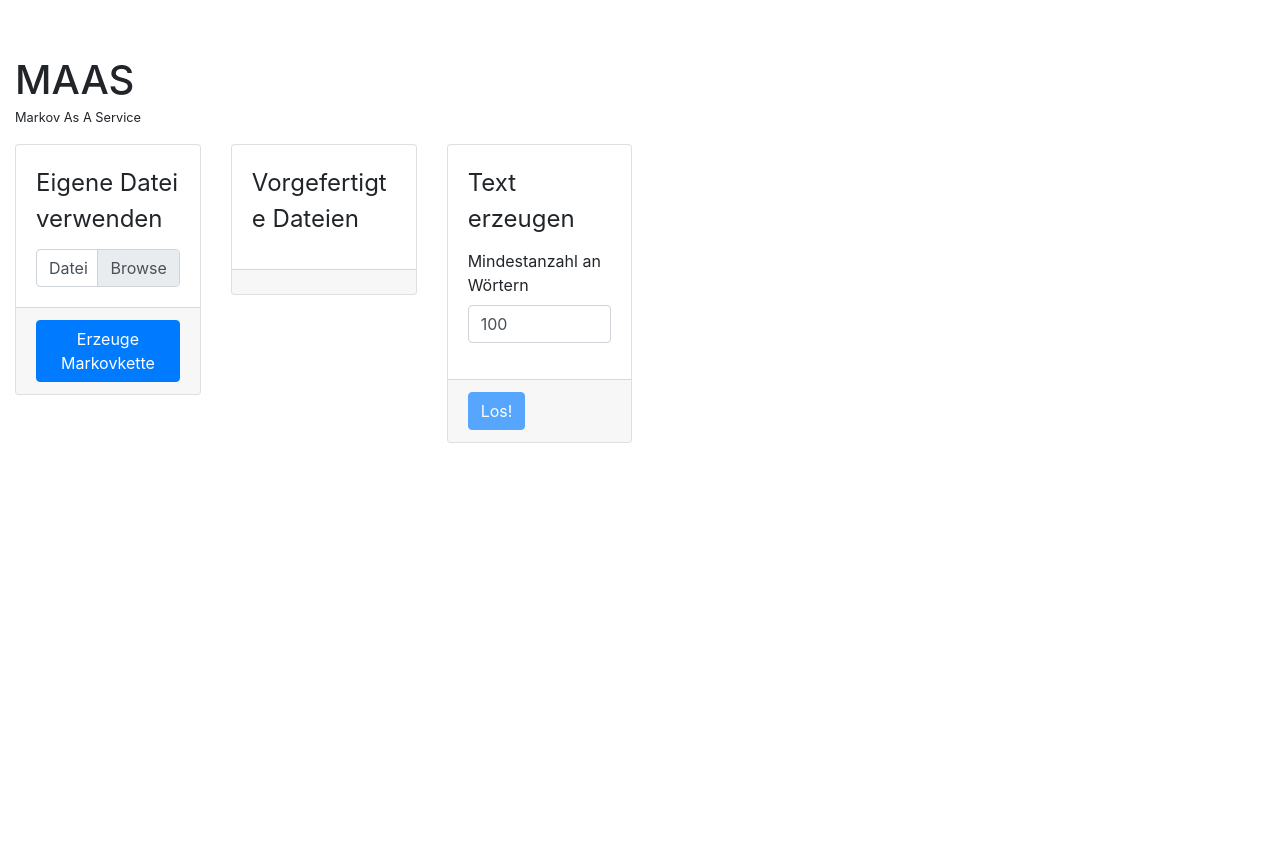
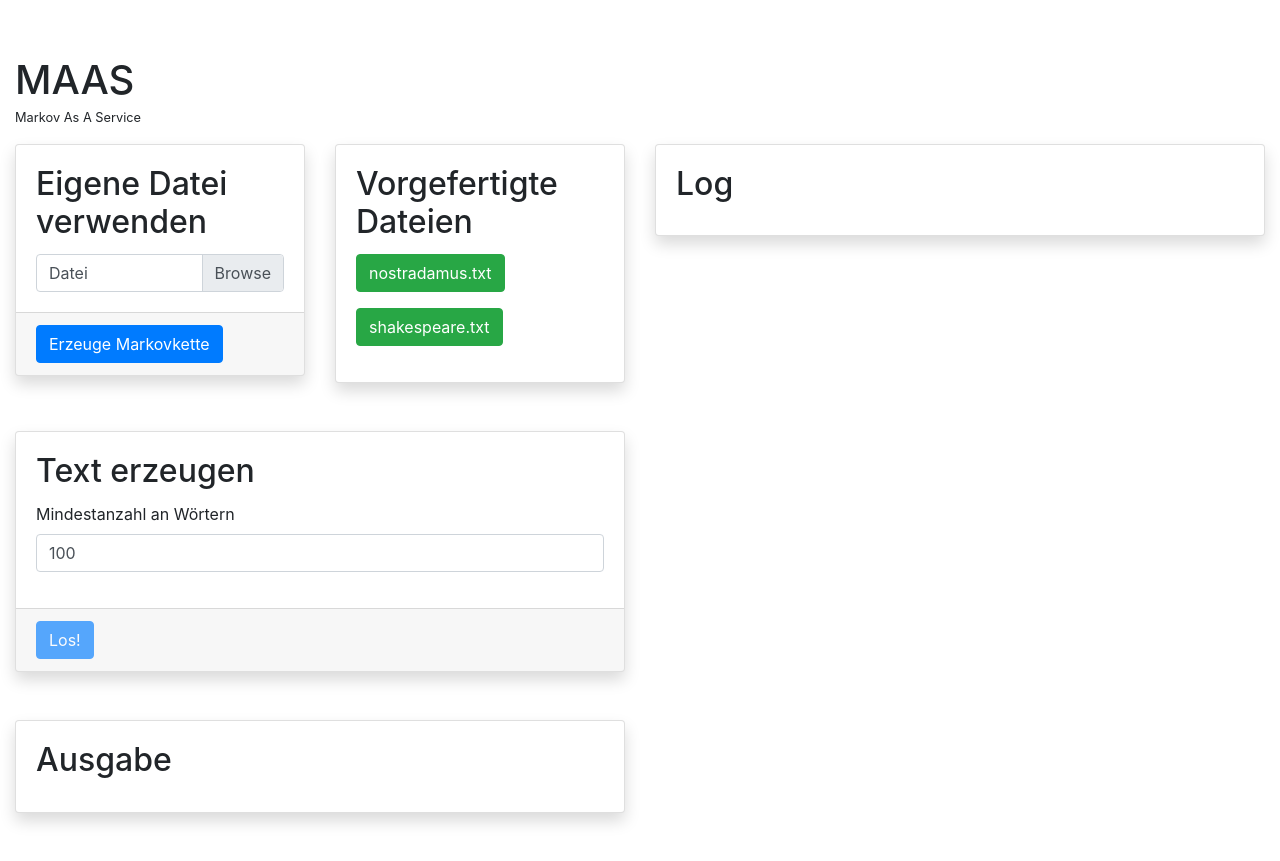
Before and after one commit to tkrapp/maas, a website built with webpack: page www/dist/index.html in a window 1280 px wide. Before the commit the page ends 800 px from the top, so only its background shows below. Built offline with nearby package versions, Linux system fonts and the light colour scheme.

Commit message:
Build new version

```diff
--- a/www/dist/index.html
+++ b/www/dist/index.html
@@ -12,19 +12,19 @@
   <body>
     <div class="container-fluid">
       <div class="row">
+        <header class="col-sm">
+          <h1>MAAS</h1>
+          <small>Markov As A Service</small>
+        </header>
+      </div>
+      <div class="row">
         <div class="col-sm container-fluid">
-          <div class="row">
-            <header class="col-sm">
-              <h1>MAAS</h1>
-              <small>Markov As A Service</small>
-            </header>
-          </div>
           <main>
             <div class="row">
-              <fieldset class="col-sm">
-                <div class="card">
+              <div class="col-sm">
+                <div class="card shadow mb-5 bg-white rounded">
                   <div class="card-body">
-                    <legend class="card-title">Eigene Datei verwenden</legend>
+                    <h2 class="card-title">Eigene Datei verwenden</h2>
                     <div class="card-text">
                       <div class="custom-file">
                         <input type="file" class="custom-file-input" id="input-text" />
@@ -36,20 +36,30 @@
                     <button class="btn btn-primary" id="generate-markov-btn">Erzeuge Markovkette</button>
                   </div>
                 </div>
-              </fieldset>
-              <fieldset class="col-sm">
-                <div class="card">
+              </div>
+              <div class="col-sm">
+                <div class="card shadow mb-5 bg-white rounded">
                   <div class="card-body">
-                    <legend class="card-title">Vorgefertigte Dateien</legend>
-                    <div class="card-text"></div>
+                    <h2 class="card-title">Vorgefertigte Dateien</h2>
+                    <div class="card-text">
+                      <div class="form-group">
+                        <button class="btn btn-success srv-resource" data-href="./texts/nostradamus.txt">
+                          nostradamus.txt
+                        </button>
+                      </div>
+                      <div class="form-group">
+                        <button class="btn btn-success srv-resource" data-href="./texts/shakespeare.txt">
+                          shakespeare.txt
+                        </button>
+                      </div>
+                    </div>
                   </div>
-                  <div class="card-footer"></div>
                 </div>
-              </fieldset>
-              <fieldset class="col-sm">
-                <div class="card">
+              </div>
+              <div class="col-sm">
+                <div class="card shadow mb-5 bg-white rounded">
                   <div class="card-body">
-                    <legend class="card-title">Text erzeugen</legend>
+                    <h2 class="card-title">Text erzeugen</h2>
                     <div class="card-text">
                       <div class="form-group">
                         <label for="number-of-words">Mindestanzahl an Wörtern</label>
@@ -61,14 +71,28 @@
                     <button class="btn btn-primary" id="generate-text-btn" disabled>Los!</button>
                   </div>
                 </div>
-              </fieldset>
+              </div>
             </div>
             <div class="row">
-              <div class="col-sm" id="generate-text-output"></div>
+              <div class="col-sm">
+                <div class="card shadow mb-5 bg-white rounded">
+                  <div class="card-body">
+                    <h2 class="card-title">Ausgabe</h2>
+                    <p class="card-text" id="generate-text-output"></p>
+                  </div>
+                </div>
+              </div>
             </div>
           </main>
         </div>
-        <ul class="col-sm" id="maas-console"></ul>
+        <div class="col-sm">
+          <div class="card shadow mb-5 bg-white rounded">
+            <div class="card-body">
+              <h2 class="card-title">Log</h2>
+              <ul class="card-text list-group" id="maas-console"></ul>
+            </div>
+          </div>
+        </div>
       </div>
     </div>
     <script src="./bootstrap.js"></script>
```
Also changed, not shown: www/dist/0.bootstrap.js (+1 -1 lines).
